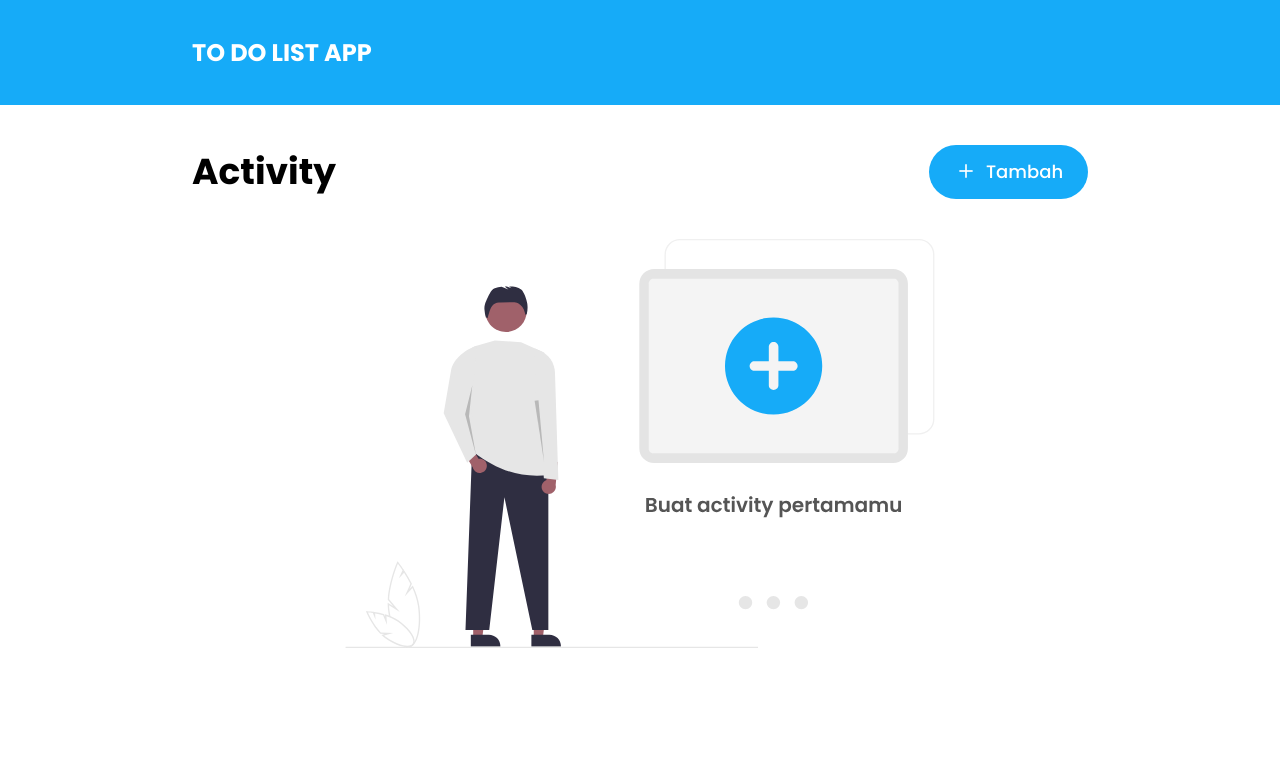
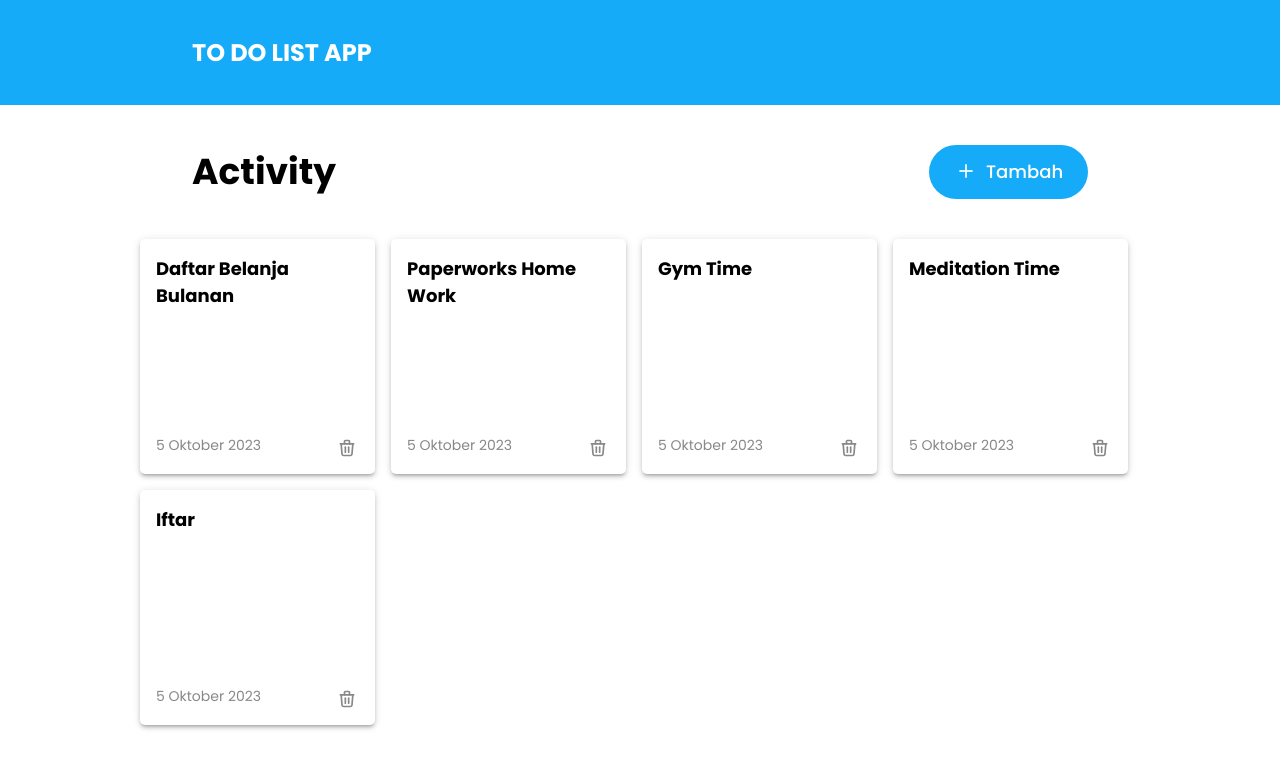
Before and after one commit to akmalays/myTodoList, a React (Create React App) app: page / in a window 1280 px wide. Shown: the top 768 px of the page. Built offline with nearby package versions, Linux system fonts and the light colour scheme.

Commit message:
add todolist box

```diff
--- a/src/page/mainpage/index.tsx
+++ b/src/page/mainpage/index.tsx
@@ -1,8 +1,18 @@
 import { Grid, Typography } from "@mui/material";
+
+import trashIcon from "../../assets/icons/todo-item-delete-button.svg";
+import NoActivityImages from "../../assets/images/activity-empty-state.svg";
+import SvgIcon from "../../components/icon";
 import RoundedButton from "../../components/rounded_button";
-import NoActivityImages from "../../assets/images/activity-empty-state.svg";
 
 export default function MainPage() {
+  const todoListData = [
+    { id: 1, title: "daftar belanja bulanan", time: "5 oktober 2023" },
+    { id: 2, title: "paperworks home work", time: "5 oktober 2023" },
+    { id: 3, title: "gym time", time: "5 oktober 2023" },
+    { id: 4, title: "meditation time", time: "5 oktober 2023" },
+    { id: 5, title: "iftar", time: "5 oktober 2023" },
+  ];
   return (
     <div>
       {/* navbar section */}
@@ -44,21 +54,80 @@ export default function MainPage() {
         <RoundedButton />
       </Grid>
       {/* main content */}
+
       <Grid
         sx={{
           pt: 5,
           pb: 10,
           display: "flex",
-          alignItems: "center",
           justifyContent: "center",
         }}
       >
+        <Grid
+          container
+          sx={{
+            maxWidth: 1000,
+            display: "flex",
+            gap: 2,
+          }}
+        >
+          {/* with data */}
+          {todoListData.length > 0 ? (
+            todoListData.map((todo) => {
+              return (
+                <Grid
+                  sx={{
+                    backgroundColor: "#ffffff",
+                    width: 235,
+                    height: 235,
+                    boxShadow: 3,
+                    borderRadius: "5px",
+                  }}
+                  key={todo.id}
+                >
+                  <Grid
+                    p={2}
+                    sx={{
+                      display: "flex",
+                      flexDirection: "column",
+                    }}
+                  >
+                    <Typography
+                      sx={{
+                        fontWeight: "bold",
+                        fontSize: 18,
+                        flexBasis: 180,
+                        textTransform: "capitalize",
+                      }}
+                    >
+                      {todo.title}
+                    </Typography>
+                    <Grid display="flex" justifyContent={"space-between"}>
+                      <Typography
+                        sx={{
+                          fontWeight: "normal",
+                          fontSize: 14,
+                          color: "#888888",
+                          textTransform: "capitalize",
+                        }}
+                      >
+                        {todo.time}
+                      </Typography>
+                      <SvgIcon icon={trashIcon} height={"20"} width={"20"} />
+                    </Grid>
+                  </Grid>
+                </Grid>
+              );
+            })
+          ) : (
             <img
               alt="no activity images"
               src={NoActivityImages}
               width={"50%"}
               height={"50%"}
             />
+          )}
+        </Grid>
       </Grid>
     </div>
   );
```
Lines whose indentation alone changed are shown as unchanged.
